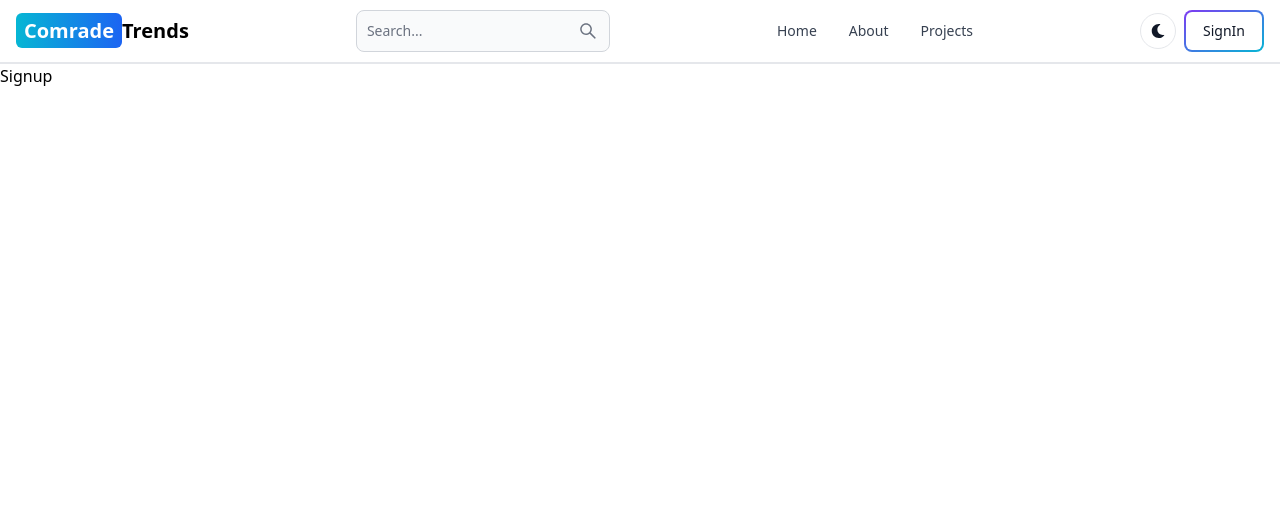
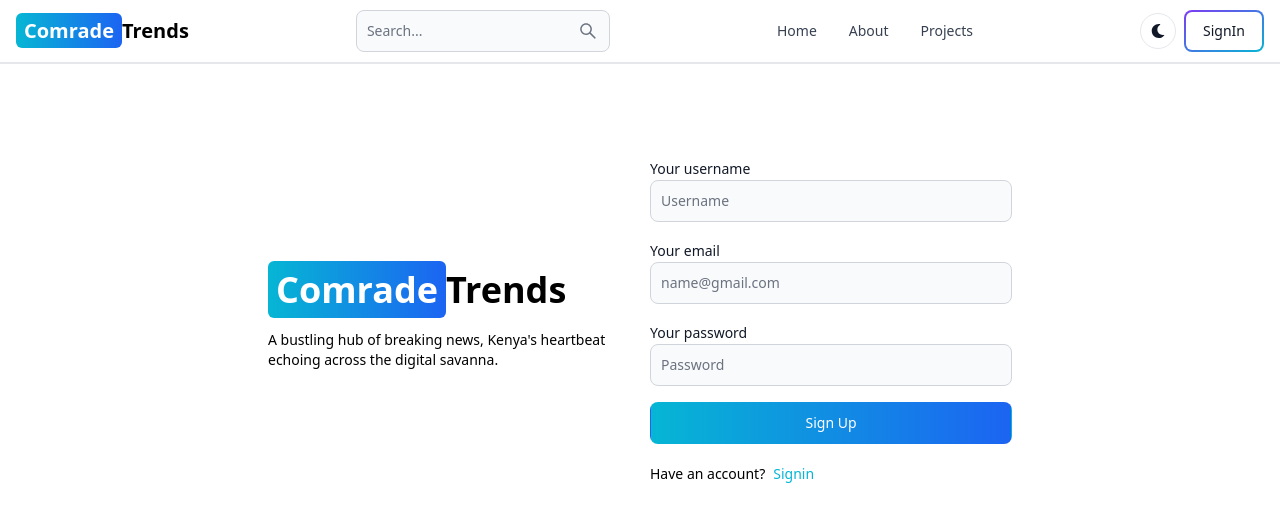
Before and after one commit to DenisKochei/ComradeTrends, a React (Vite) app in the folder client/: page /sign-up in a window 1280 px wide. Shown: the top 522 px of the page. Built offline with nearby package versions, Linux system fonts and the light colour scheme.

Commit message:
Sign up page UI

```diff
--- a/client/src/pages/Signup.jsx
+++ b/client/src/pages/Signup.jsx
@@ -1,9 +1,54 @@
+import { Button, Label, TextInput } from 'flowbite-react'
 import React from 'react'
+import { Link } from 'react-router-dom'
 
 export  function Signup() {
   return (
-    <div>
-      Signup
+    <div className='min-h-screen mt-20'>
+      <div className='flex flex-col md:flex-row md:items-center p-3 max-w-3xl mx-auto gap-5'>
+        <div className='flex-1'>
+        <Link to="/" className=' whitespace-nowrap sm:text-4xl text-xl  font-bold dark:text-white'>
+          <span className=' px-2 py-1 bg-gradient-to-r from-cyan-500 to-blue-600 rounded-md text-white'>Comrade</span>
+          Trends
+        </Link>
+        <p className='text-sm mt-5'>A bustling hub of breaking news, Kenya's heartbeat echoing across the digital savanna.</p>
+        </div>
+        <div className='flex-1'>
+          <form className='flex flex-col gap-4'>
+            <div className=''>
+              <Label value='Your username' />
+              <TextInput
+                type='text'
+                placeholder='Username'
+                id='username'
+              />
+            </div>
+            <div className=''>
+              <Label value='Your email' />
+              <TextInput
+                type='email'
+                placeholder='name@gmail.com'
+                id='email'
+              />
+            </div>
+            <div className=''>
+              <Label value='Your password' />
+              <TextInput
+                type='password'
+                placeholder='Password'
+                id='password'
+              />
+            </div>
+            <Button className='bg-gradient-to-r from-cyan-500 to-blue-600' type='submit'>
+            Sign Up
+          </Button>
+          </form>
+          <div className="flex gap-2 mt-5 text-sm">
+            <span>Have an account?</span>
+            <Link to='/sign-in' className='text-cyan-500'>Signin</Link>
+          </div>
+        </div>
+      </div>
     </div>
   )
 }
```
